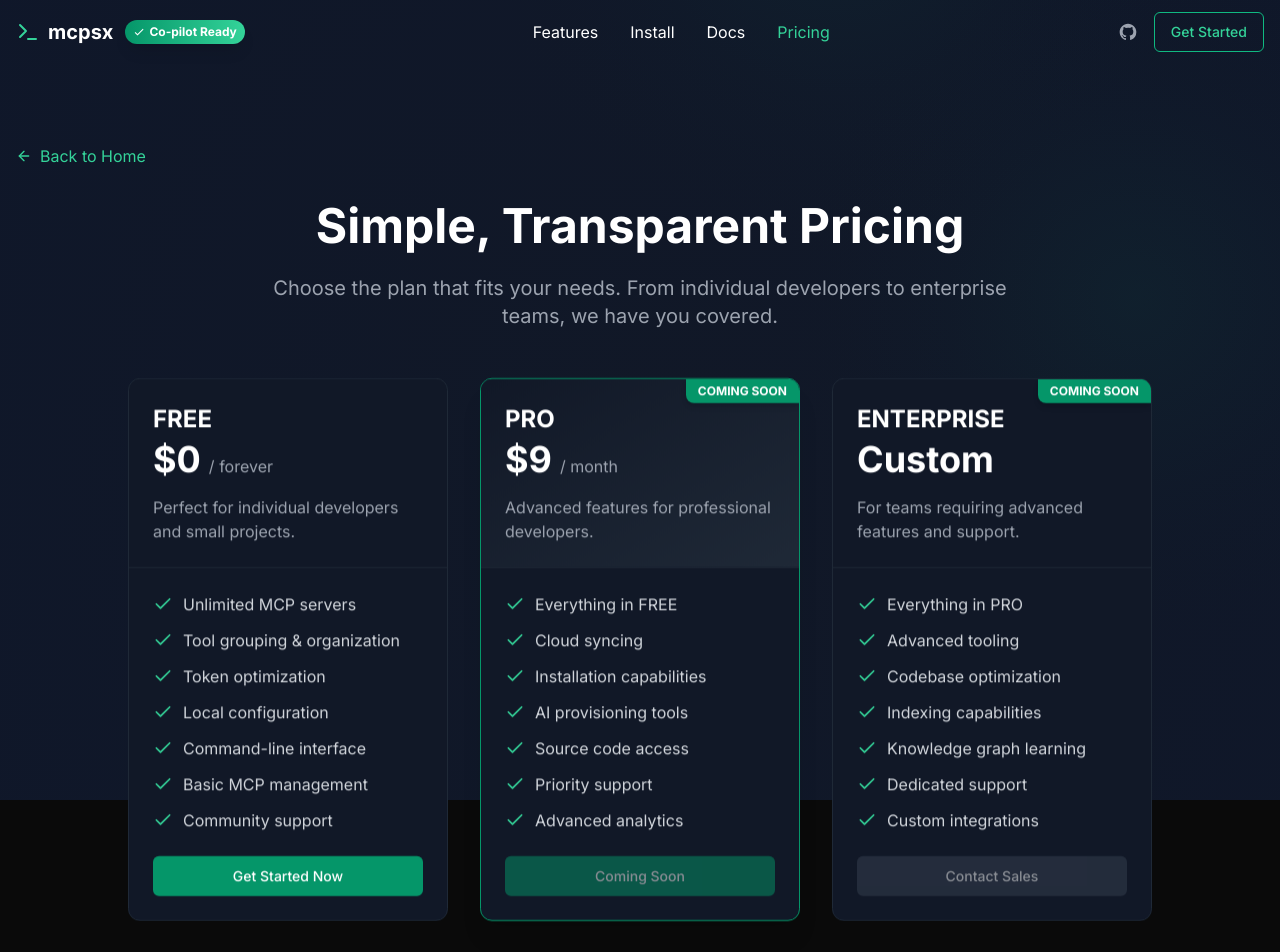
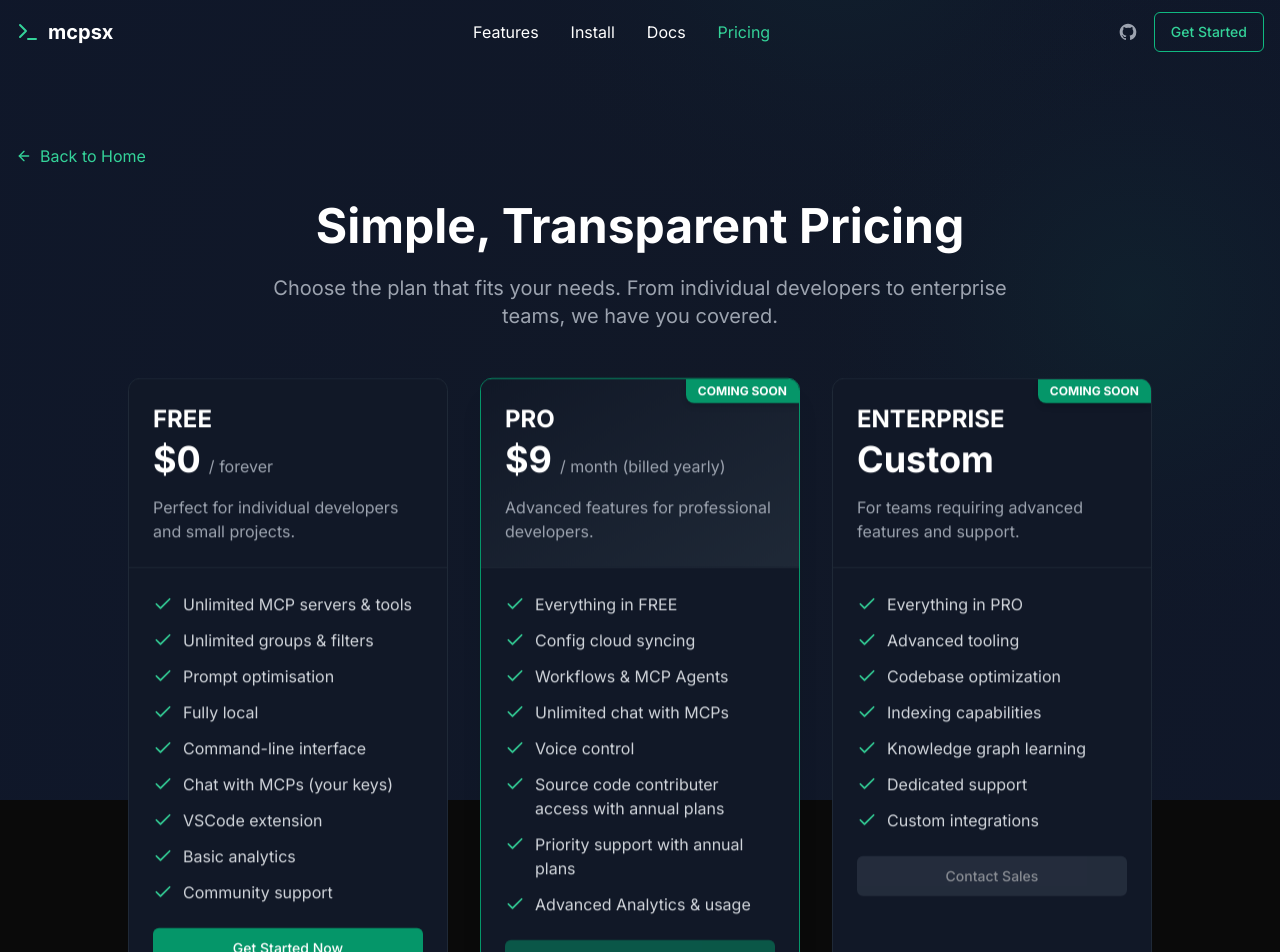
Before and after one commit to jasonkneen/mcpsz-website, a Next.js app: page /pricing in a window 1280 px wide. Shown: the top 952 px of the page. Built offline with nearby package versions, Linux system fonts and the light colour scheme.

Commit message:
Refine homepage and pricing page content for clarity and conciseness, update feature descriptions, and adjust heading sizes.

```diff
--- a/app/page.tsx
+++ b/app/page.tsx
@@ -96,11 +96,11 @@ export default function Home() {
         <section className="container mx-auto px-4 py-10 md:py-32">
           <div className="grid gap-8 md:grid-cols-2 md:gap-12 items-center">
             <div className="space-y-6">
-              <h1 className="text-4xl md:text-6xl font-bold leading-tight">
-                Supercharge your <span className="text-emerald-400">MCP</span> workflow in supporting IDEs & <span className="text-emerald-400">Copilot</span>
+              <h1 className="text-3xl md:text-6xl font-bold leading-tight">
+                Supercharge your <span className="text-emerald-400">MCP</span> server workflow.
               </h1>
               <p className="text-lg md:text-xl text-gray-400 max-w-md">
-                A powerful, lightweight CLI tool that streamlines your MCP Server workflow. Create targeted tool collections, filter by use case, and reduce token waste—leading to faster, cheaper, and more accurate LLM responses.
+                A powerful, lightweight CLI that streamlines MCP Server workflow. Add all your MCPs and tools in one place, create targeted groups, filter by use case and save tokens and context windows for faster, cheaper, and more accurate LLM responses.
               </p>
               <div className="flex flex-col sm:flex-row gap-4">
                 <Link href="https://www.npmjs.com/package/@jasonkneen/mcpsx" target="_blank" rel="noopener noreferrer">
--- a/app/pricing/page.tsx
+++ b/app/pricing/page.tsx
@@ -12,12 +12,12 @@ export default function Pricing() {
           <div className="flex items-center">
             <span className="text-xl font-bold">mcpsx</span>
             <div className="ml-3 flex items-center">
-              <div className="bg-gradient-to-r from-emerald-600 to-emerald-400 text-white text-xs font-bold px-2 py-1 rounded-full flex items-center shadow-lg">
+             {/*  <div className="bg-gradient-to-r from-emerald-600 to-emerald-400 text-white text-xs font-bold px-2 py-1 rounded-full flex items-center shadow-lg">
                 <svg className="w-3 h-3 mr-1" viewBox="0 0 24 24" fill="none" xmlns="http://www.w3.org/2000/svg">
                   <path d="M9 16.17L4.83 12l-1.42 1.41L9 19 21 7l-1.41-1.41L9 16.17z" fill="currentColor" />
                 </svg>
                 Co-pilot Ready
-              </div>
+              </div> */}
             </div>
           </div>
         </div>
@@ -94,12 +94,14 @@ export default function Pricing() {
                   </div>
                   <div className="p-6">
                     <ul className="space-y-3 mb-6">
-                      <FeatureItem text="Unlimited MCP servers" />
-                      <FeatureItem text="Tool grouping & organization" />
-                      <FeatureItem text="Token optimization" />
-                      <FeatureItem text="Local configuration" />
+                      <FeatureItem text="Unlimited MCP servers & tools" />
+                      <FeatureItem text="Unlimited groups & filters" />
+                      <FeatureItem text="Prompt optimisation" />
+                      <FeatureItem text="Fully local" />
                       <FeatureItem text="Command-line interface" />
-                      <FeatureItem text="Basic MCP management" />
+                      <FeatureItem text="Chat with MCPs (your keys)" />
+                      <FeatureItem text="VSCode extension" />
+                      <FeatureItem text="Basic analytics" />
                       <FeatureItem text="Community support" />
                     </ul>
                     <Button className="w-full bg-emerald-600 hover:bg-emerald-700 text-white">
@@ -117,19 +119,20 @@ export default function Pricing() {
                     <h2 className="text-2xl font-bold mb-1">PRO</h2>
                     <div className="flex items-baseline mb-4">
                       <span className="text-4xl font-bold">$9</span>
-                      <span className="text-gray-400 ml-2">/ month</span>
+                      <span className="text-gray-400 ml-2">/ month (billed yearly)</span>
                     </div>
                     <p className="text-gray-400">Advanced features for professional developers.</p>
                   </div>
                   <div className="p-6">
                     <ul className="space-y-3 mb-6">
                       <FeatureItem text="Everything in FREE" />
-                      <FeatureItem text="Cloud syncing" />
-                      <FeatureItem text="Installation capabilities" />
-                      <FeatureItem text="AI provisioning tools" />
-                      <FeatureItem text="Source code access" />
-                      <FeatureItem text="Priority support" />
-                      <FeatureItem text="Advanced analytics" />
+                      <FeatureItem text="Config cloud syncing" />
+                      <FeatureItem text="Workflows & MCP Agents" />
+                      <FeatureItem text="Unlimited chat with MCPs" />
+                      <FeatureItem text="Voice control" />
+                      <FeatureItem text="Source code contributer access with annual plans" />
+                      <FeatureItem text="Priority support with annual plans" />
+                      <FeatureItem text="Advanced Analytics & usage" />
                     </ul>
                     <Button className="w-full bg-emerald-600 hover:bg-emerald-700 text-white" disabled>
                       Coming Soon
```
